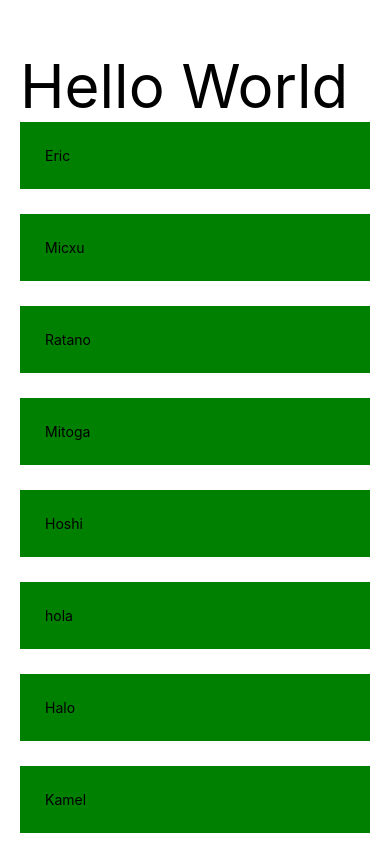
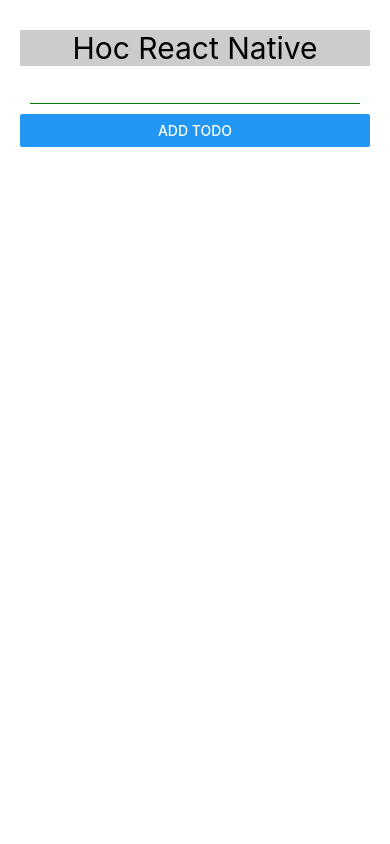
Before and after one commit to TrungTy0906/react-native, a React Native app: screen / in a window 390 px wide. Built offline with nearby package versions, Linux system fonts and the light colour scheme.

Commit message:
listToDo

```diff
--- a/App.tsx
+++ b/App.tsx
@@ -4,72 +4,92 @@ import { Button, FlatList, ScrollView, StyleSheet, Text, TextInput, View } from
 
 export default function App() {
 
-  const [students, setStudents] = useState([
-    {id: 1, name: 'Eric', age:16},
-    {id: 2, name: 'Micxu', age:12},
-    {id: 3, name: 'Ratano', age:15},
-    {id: 4, name: 'Mitoga', age:26},
-    {id: 5, name: 'Hoshi', age:26},
-    {id: 6, name: 'hola', age:32},
-    {id: 7, name: 'Halo', age:12},
-    {id: 8, name: 'Kamel', age:17},
-    {id: 9, name: 'Kric', age:16},
-    {id: 10, name: 'Erik', age:17},
-    {id: 11, name: 'Eri', age:11},
-  ]);
+  const [todo, setTodo] = useState("");
+
+  const [listTodo, setListTodo] = useState<ITodo[]>([]);
+
+  const handleAddTodo = () => {
+    if(!todo) return;
+    setListTodo([...listTodo, {id: randomInteger(2,200000), name: todo}]);
+    setTodo("");
+  }
+
+  interface ITodo {
+    id: number,
+    name: string,
+  }
+
+  function randomInteger(min: number, max: number) {
+    return Math.floor(Math.random()* (max-min + 1)) + min
+  }
+
+  return (
+    <View style = {styles.container}>
+      <Text style = {styles.text} >
+        Hoc React Native
+      </Text>
+
+       {/* form  */}
+    <View style = {styles.body} >
+      <TextInput
+        value={todo}
+        onChangeText={(value) => setTodo(value)}
+        style = {styles.textInput} />
+      <Button title='Add todo'
+      onPress={handleAddTodo}/>
+    </View>
+
+    {/* list todo */}
+    <View style = {styles.body} >
+      <FlatList
+        data={listTodo}
+        renderItem={(data) => {
+          return(
+            <Text style = {styles.itemInList} >{data.item.name}</Text>
+          )
+        } }
+      />
+    </View>
+
+    </View>
 
 
-  return (
-    <View style={styles.container}>
-      <Text style = {styles.text} >Hello World</Text>
-      {/* <ScrollView>
-        {
-          students.map(item => {
-            return (
-              <View key={item.id} style = {styles.listContainer}>
-                <Text>{item.name}</Text>
-                </View>
-            )
-          })
-        }
-      </ScrollView> */}
-
-        <FlatList
-          data={
-            students
-          }
-          keyExtractor={item => item.id + ""}
-          renderItem={
-            (data) =>
-            {
-              return (
-                <View style = {styles.listContainer}>
-                  <Text>{data.item.name}</Text>
-                </View>
-                );
-            }
-          }
-        />
-
-    </View>
   );
 }
 
 const styles = StyleSheet.create({
   container: {
     flex: 1,
-    paddingTop: 50,
+    paddingTop: 30,
     paddingHorizontal: 20,
     backgroundColor: '#fff',
     // alignItems: 'center',
     // justifyContent: 'center',
   },
   text: {
-    fontSize: 60,
+    fontSize: 30,
+    paddingHorizontal: 20,
+    backgroundColor: "#ccc",
+    textAlign: 'center'
   },
   listContainer: {
     padding: 25,
     marginBottom: 25,
     backgroundColor: "green",
+  },
+  textInput: {
+    borderBottomWidth: 1,
+    borderBottomColor: 'green',
+    padding: 5,
+    margin: 10,
+  },
+  body: {
+    // padding: 20,
+  },
+  itemInList: {
+    fontSize: 30,
+    borderWidth: 1,
+    borderStyle: 'dashed',
+    marginVertical: 20,
   }
 });
```
